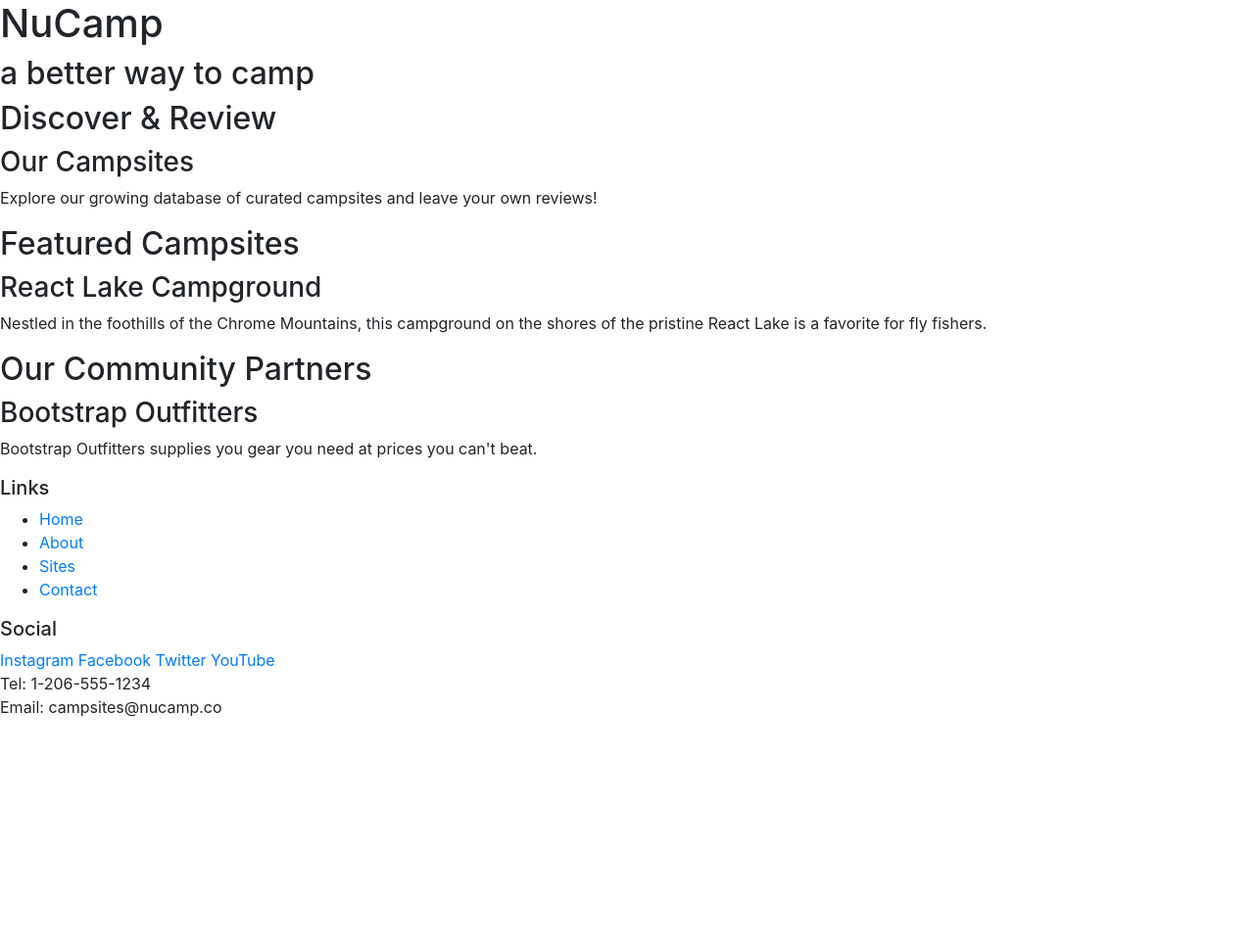
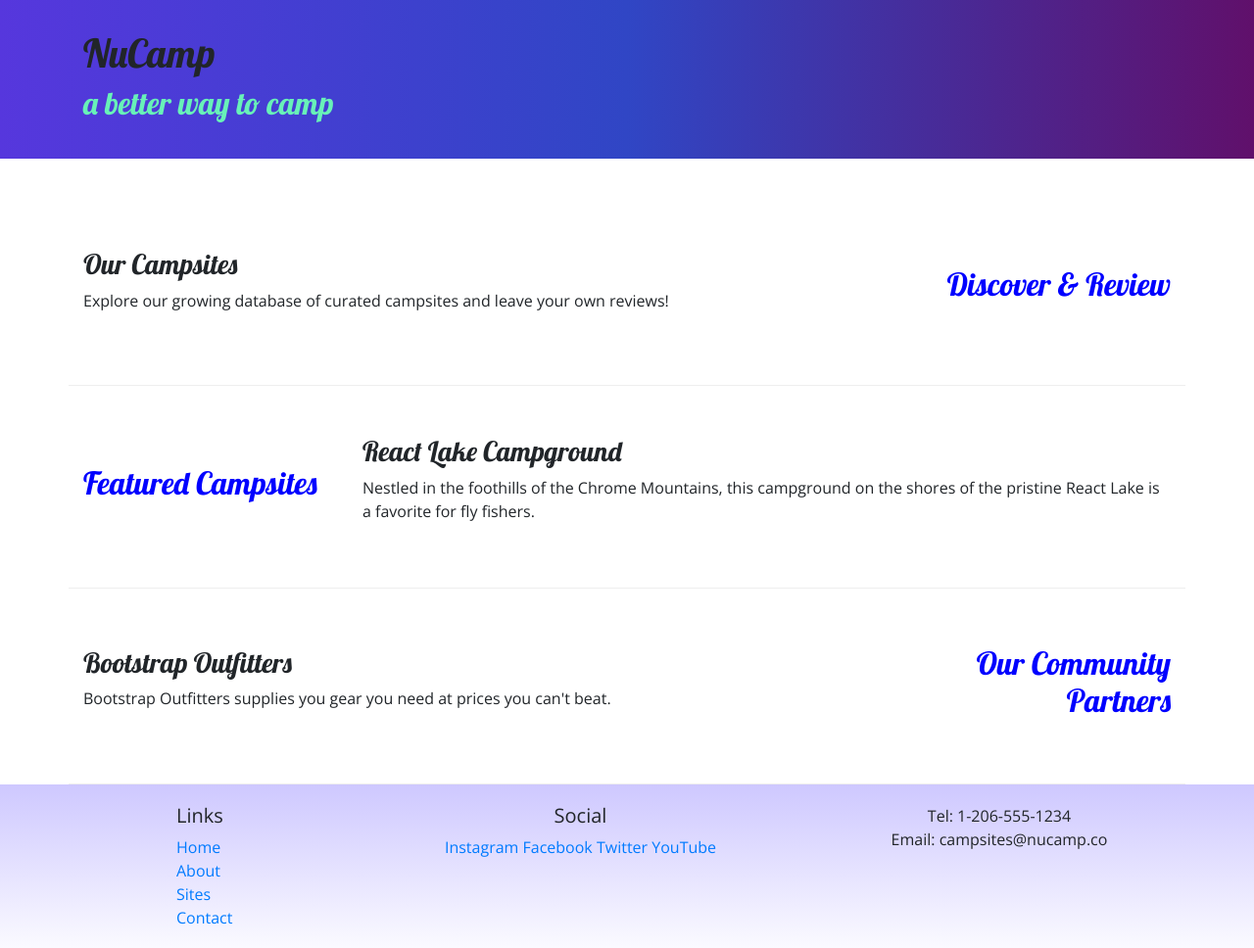
Before and after one commit to Cvan23/nucamp-bootstrap, a website: page index.html in a window 1280 px wide. Shown: the whole page at 98% size. Before the commit the page ends 800 px from the top, so only its background shows below. Drawn offline with nearby package versions, Linux system fonts and the light colour scheme.

Commit message:
Adding Custom Styles

```diff
--- /dev/null
+++ b/css/styles.css
@@ -0,0 +1,32 @@
+body {
+    font-family: "Open Sans", sans-serif;
+}
+
+h1, h2, h3 {
+    font-family: "Lobster", cursive ;
+}
+
+h2 {
+    color: blue;
+}
+
+header h2 {
+    color: rgb(104, 241, 184);
+}
+
+footer {
+    background-image: linear-gradient(#CEC8FF, white);
+    padding: 20px 0;
+}
+
+.jumbotron {
+    padding: 30px;
+    background-image: linear-gradient( to right, #5637DD,
+    #3046C5, #60106B);
+}
+
+.row-content {
+    padding: 50px 0;
+    border-bottom: 1px ridge;
+    min-height: 200px;
+}
--- a/index.html
+++ b/index.html
@@ -8,57 +8,87 @@
 
     <!-- Bootstrap CSS -->
     <link rel="stylesheet" href="node_modules/bootstrap/dist/css/bootstrap.min.css" />
+
+     <!-- Additional CSS must be placed after Bootstrap CSS -->
+     <link rel="stylesheet" href="https://fonts.googleapis.com/css?family=Lobster|Open+Sans" />
+     <link rel="stylesheet" href="css/styles.css" />
     <title>NuCamp: A Better Way To Camp</title>
 
 </head>
 
 <body>
 
-    <header>
-        <div>
+    <header class="jumbotron jumbotron-fluid">
+        <div class="container">
+            <div class="row">
+                <div class="col">
                     <h1>NuCamp</h1>
                     <h2>a better way to camp</h2>
                 </div>
+            </div>
+        </div>
     </header>
 
-    <div>
-        <h2>Discover & Review</h2>
+    <div class="container">
+        <div class="row row-content align-items-center">
+            <div class="col-sm-4 order-sm-last col-md-3">
+                <h2 class="text-sm-right">Discover & Review</h2>
+            </div>
+            <div class="col">
                 <h3>Our Campsites</h3>
                 <p>Explore our growing database of curated campsites and leave your own reviews!</p>
             </div>
+        </div>
+    </div>
 
-    <div>
+    <div class="container">
+        <div class="row row-content align-items-center">
+            <div class="col-sm-4 col-md-3">
                 <h2>Featured Campsites</h2>
+            </div>
+            <div class="col">
                 <h3>React Lake Campground</h3>
                 <p>Nestled in the foothills of the Chrome Mountains, this campground on the shores of the pristine React Lake is a favorite for fly fishers.</p>
             </div>
+        </div>
+    </div>
 
-    <div>
-        <h2>Our Community Partners</h2>
+    <div class="container">
+        <div class="row row-content align-items-center">
+            <div class="col-sm-4 order-sm-last col-md-3">
+                <h2 class="text-sm-right">Our Community Partners</h2>
+            </div>
+            <div class="col">
                 <h3>Bootstrap Outfitters</h3>
                 <p>Bootstrap Outfitters supplies you gear you need at prices you can't beat.</p>
             </div>
+        </div>
+    </div>
 
     <footer>
-        <div>
+        <div class="container">
+            <div class="row">
+                <div class="col-4 col-sm-2 offset-1">
                     <h5>Links</h5>
-            <ul>
+                    <ul class="list-unstyled">
                         <li><a href="#">Home</a></li>
                         <li><a href="#">About</a></li>
                         <li><a href="#">Sites</a></li>
                         <li><a href="#">Contact</a></li>
                     </ul>
                 </div>
-        <div>
+                <div class="col-6 col-sm-5 text-center">
                     <h5>Social</h5>
                     <a href="http://instagram.com/">Instagram</a>
                     <a href="http://facebook.com/">Facebook</a>
                     <a href="http://twitter.com/">Twitter</a>
                     <a href="http://youtube.com/">YouTube</a>
                 </div>
-        <div>
+                <div class="col-sm-4 text-center">
                     Tel: 1-206-555-1234<br />
                     Email: campsites@nucamp.co
+                </div>
+            </div>
         </div>
     </footer>
 
```
Lines whose indentation alone changed are shown as unchanged.
